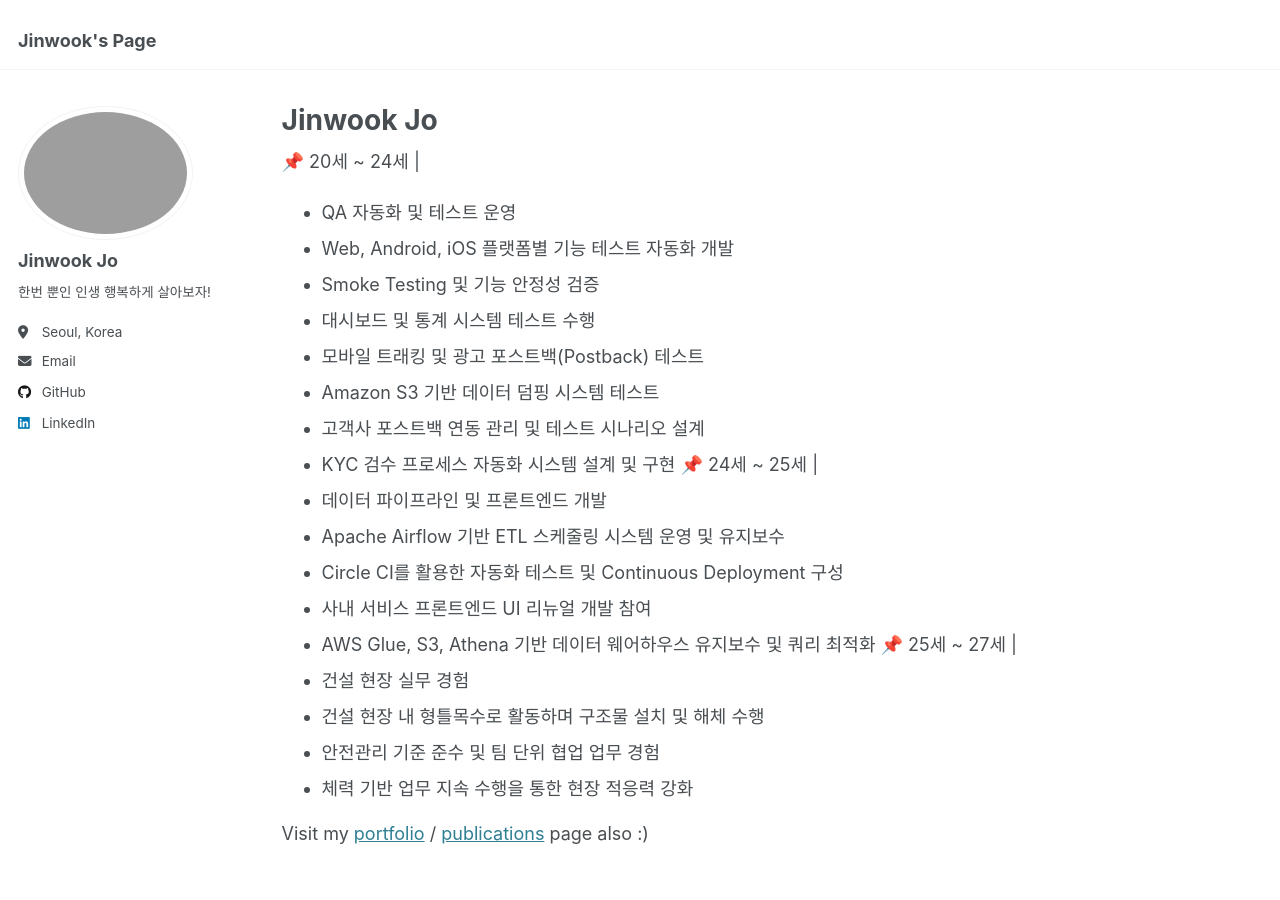
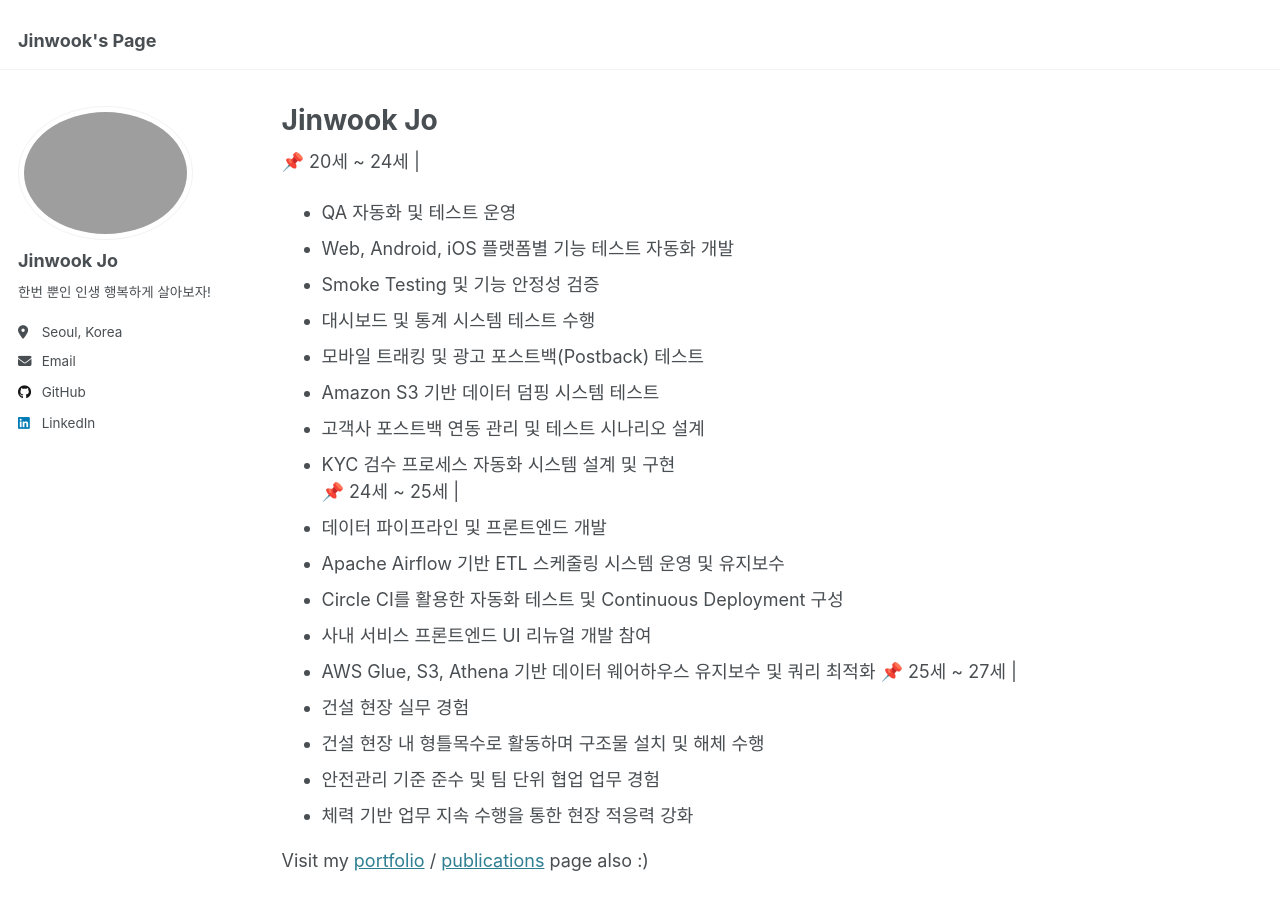
Before and after one commit to jojinwook/my-website, a Jekyll site: the page built from _pages/about.md, in a window 1280 px wide and 900 px high. Built offline with Jekyll 4.4.1, drawn with Linux system fonts in a browser that asks for light colours.

```diff
--- a/_pages/about.md
+++ b/_pages/about.md
@@ -17,7 +17,7 @@ redirect_from:
   - 모바일 트래킹 및 광고 포스트백(Postback) 테스트 <br />
   - Amazon S3 기반 데이터 덤핑 시스템 테스트 <br />
   - 고객사 포스트백 연동 관리 및 테스트 시나리오 설계 <br />
-  - KYC 검수 프로세스 자동화 시스템 설계 및 구현
+  - KYC 검수 프로세스 자동화 시스템 설계 및 구현 <br />
 📌 24세 ~ 25세 |  <br />
   - 데이터 파이프라인 및 프론트엔드 개발 <br />
   - Apache Airflow 기반 ETL 스케줄링 시스템 운영 및 유지보수 <br />
```
